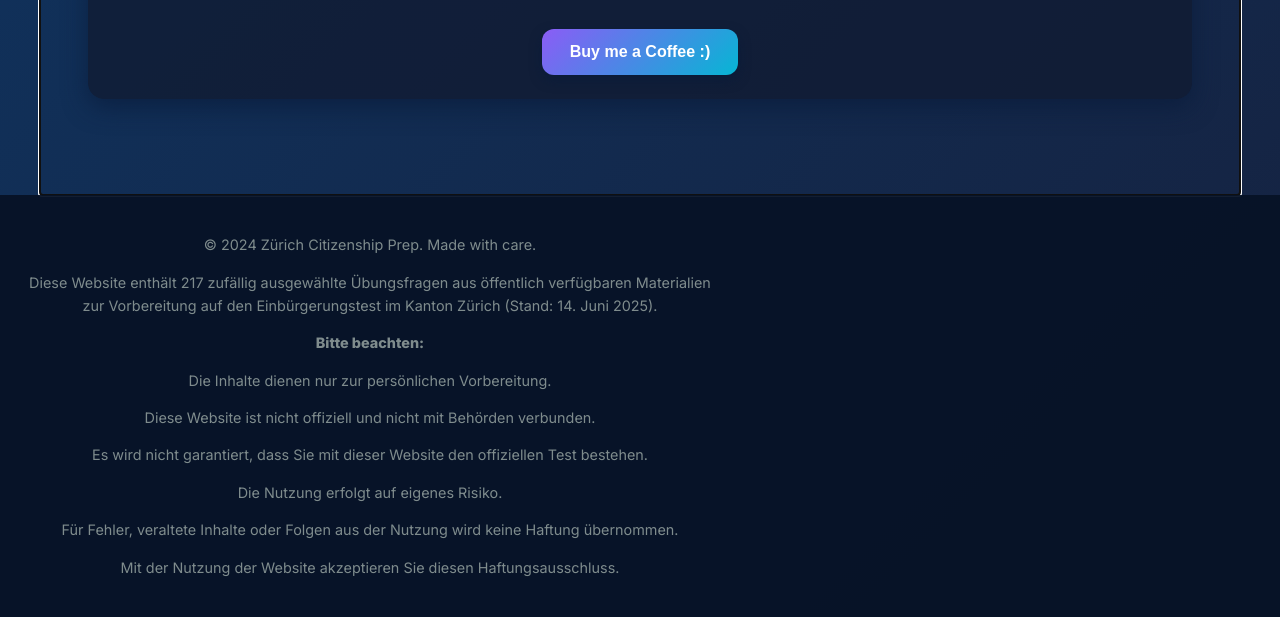
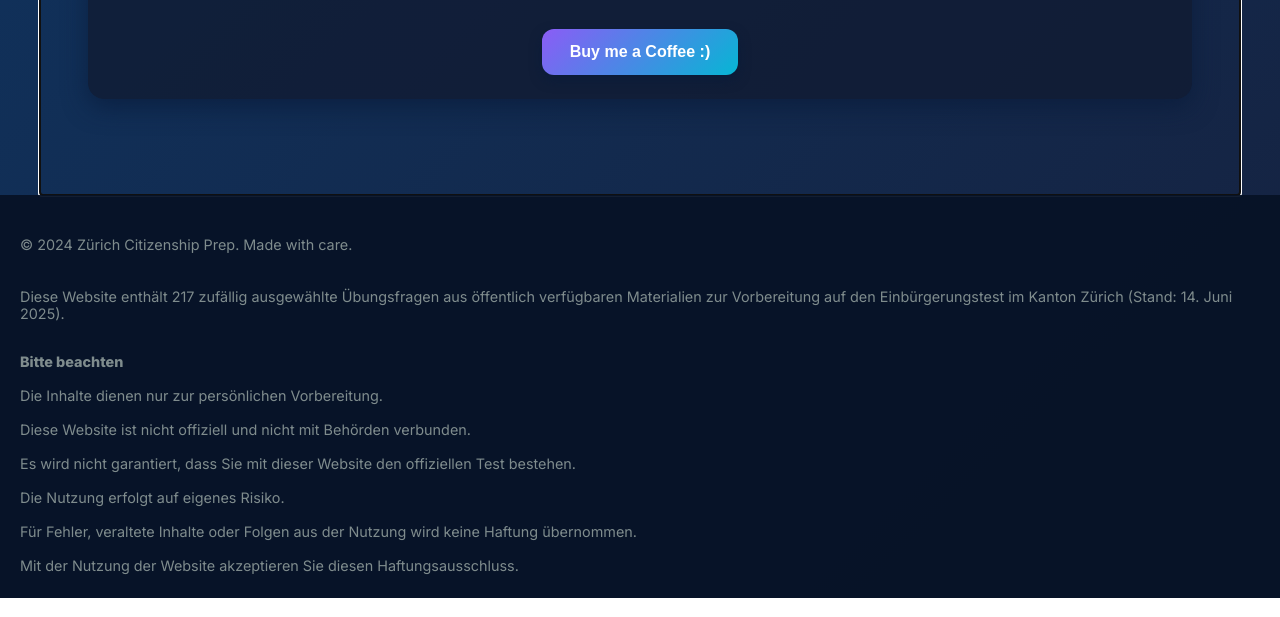
Before and after one commit to kristtina04/zh-einbuergerung-prep, a plain HTML site: page index.html in a window 1280 px wide. Shown: the part 487-1104 px from the top of the page. Drawn offline with Linux system fonts and the light colour scheme.

Commit message:
Update index.html

```diff
--- a/index.html
+++ b/index.html
@@ -166,7 +166,7 @@
     background: rgba(7,18,38,0.95);
     color: #7f8c8d;
     padding: 24px 20px;
-    text-align: center;
+    text-align: left;
     font-size: 0.9rem;
     user-select: none;
   }
@@ -199,7 +199,7 @@
   }
   /* Questions list */
   .questions-list {
-    max-height: 350px;
+    max-height: 400px;
     overflow-y: auto;
   }
   .question-fail {
@@ -222,7 +222,7 @@
   }
   .question-text {
     font-weight: 600;
-    font-size: 1.2rem;
+    font-size: 1.6rem;
   }
   .answers-list {
     list-style: none;
@@ -237,7 +237,7 @@
     border: 2px solid transparent;
     padding: 12px 20px;
     border-radius: 12px;
-    font-size: 1rem;
+    font-size: 1.4rem;
     color: #e0e6f1;
     text-align: left;
     transition: background-color 0.4s ease, border-color 0.4s ease;
@@ -391,14 +391,14 @@
 
 <footer>
   <p>© 2024 Zürich Citizenship Prep. Made with care.</p>
-  <p> Diese Website enthält 217 zufällig ausgewählte Übungsfragen aus öffentlich verfügbaren Materialien zur Vorbereitung auf den Einbürgerungstest im Kanton Zürich (Stand: 14. Juni 2025).</p>
-  <p> <b> Bitte beachten:</b></p>
-	<p> Die Inhalte dienen nur zur persönlichen Vorbereitung. </p>
-	<p> Diese Website ist nicht offiziell und nicht mit Behörden verbunden. </p>
-	<p> Es wird nicht garantiert, dass Sie mit dieser Website den offiziellen Test bestehen. </p>
-	<p> Die Nutzung erfolgt auf eigenes Risiko. </p>
-	<p> Für Fehler, veraltete Inhalte oder Folgen aus der Nutzung wird keine Haftung übernommen.</p>
-	<p> Mit der Nutzung der Website akzeptieren Sie diesen Haftungsausschluss. </p>
+  <br> Diese Website enthält 217 zufällig ausgewählte Übungsfragen aus öffentlich verfügbaren Materialien zur Vorbereitung auf den Einbürgerungstest im Kanton Zürich (Stand: 14. Juni 2025).</p>
+  <br> <b> Bitte beachten</b></br>
+	<br> Die Inhalte dienen nur zur persönlichen Vorbereitung. </br>
+	<br> Diese Website ist nicht offiziell und nicht mit Behörden verbunden. </br>
+	<br> Es wird nicht garantiert, dass Sie mit dieser Website den offiziellen Test bestehen. </br>
+	<br> Die Nutzung erfolgt auf eigenes Risiko. </br>
+	<br> Für Fehler, veraltete Inhalte oder Folgen aus der Nutzung wird keine Haftung übernommen.</br>
+	<br> Mit der Nutzung der Website akzeptieren Sie diesen Haftungsausschluss. </br>
 </footer>
 
 <script>
```
